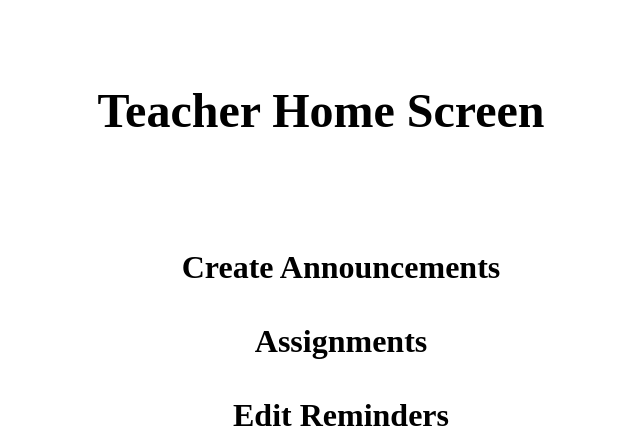
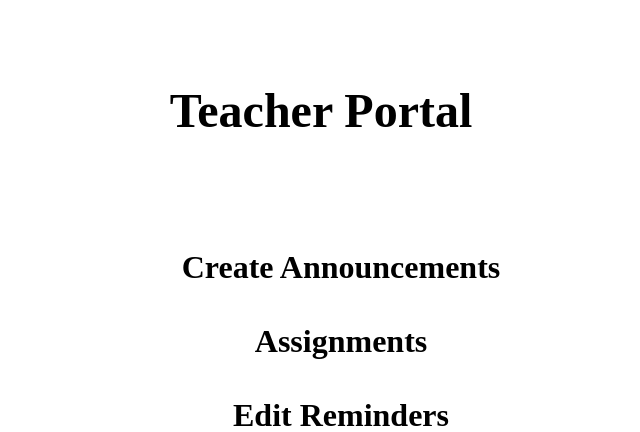
Before and after one commit to Eazop/SchoolManager, a Flask app: template Project_Files/BetterPowerSchools/templates/TeacherHomeScreen.html in a window 1280 px wide. Shown: the top 432 px of the page, without its empty margins (319-959 px from the left). Run offline with Flask 2, Linux system fonts and the light colour scheme; the template is opened without the code that fills it, so the values that code supplies are empty.

Commit message:
Update TeacherHomeScreen.html

```diff
--- a/Project_Files/BetterPowerSchools/templates/TeacherHomeScreen.html
+++ b/Project_Files/BetterPowerSchools/templates/TeacherHomeScreen.html
@@ -8,7 +8,7 @@
 
 <body>
 <h1 class="title">
-	<h1 align="center"><font size= "10">Teacher Home Screen</h1></font>
+	<h1 align="center"><font size= "10">Teacher Portal</h1></font>
 		</h1>
 			</h1>
 			<br>
```
